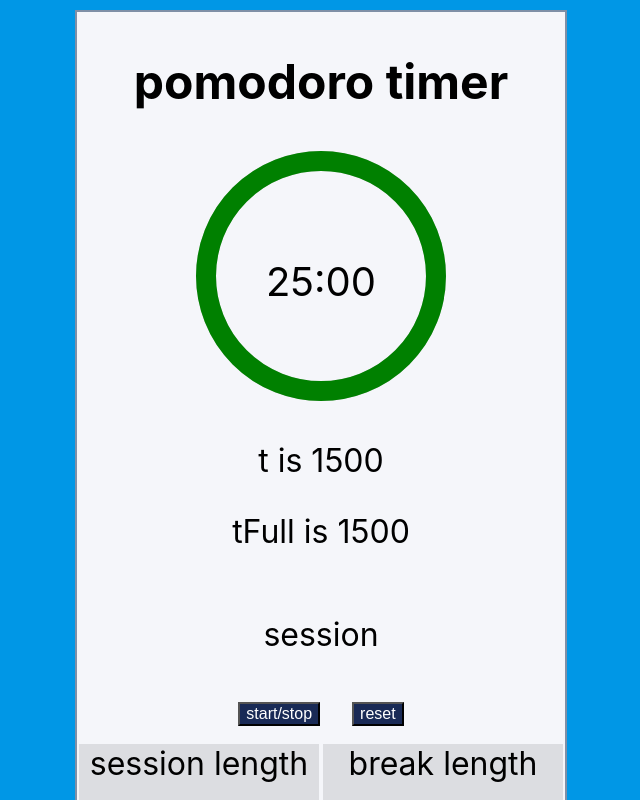
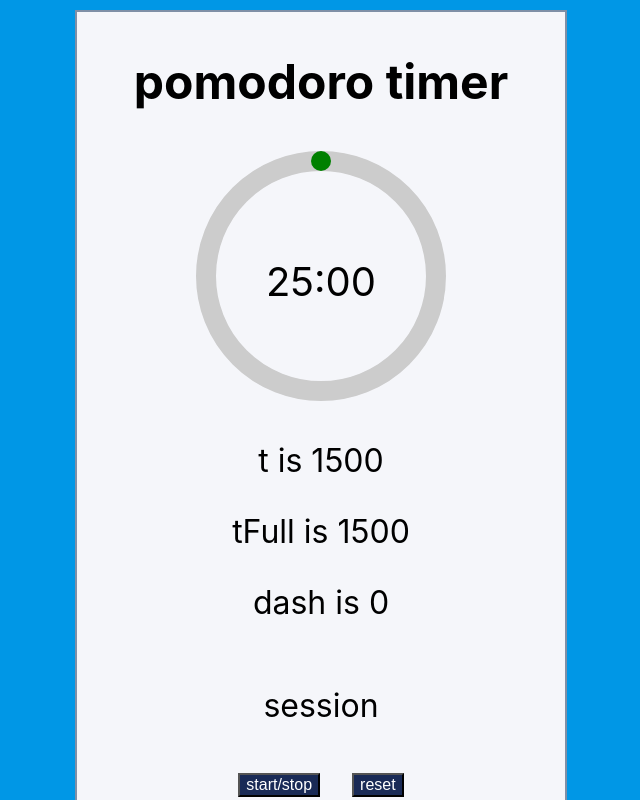
Before and after one commit to markoter/pomodoro-timer, a React (Create React App) app: page / in a window 1280 px wide. Shown: the top 800 px of the page, without its empty margins (319-959 px from the left). Built offline with nearby package versions, Linux system fonts and the light colour scheme.

Commit message:
reverse progress growth

```diff
--- a/src/circularProgressBar.js
+++ b/src/circularProgressBar.js
@@ -8,7 +8,7 @@ const CircularProgressBar = (props) => {
     const radius = (size - strokeWidth) / 2
     const circumference = radius * Math.PI * 2
     // const dash = (progress * circumference) / 100
-    const dash = (timer * circumference) / timerFull
+    const dash = ((timerFull - timer) * circumference) / timerFull
 
     return (<div>
         <svg width={size} height={size} viewBox={viewBox}>
@@ -48,6 +48,7 @@ const CircularProgressBar = (props) => {
         </svg>
         <p>t is {timer}</p>
         <p>tFull is {timerFull}</p>
+        <p>dash is {dash}</p>
         </div>
     )
 
```
